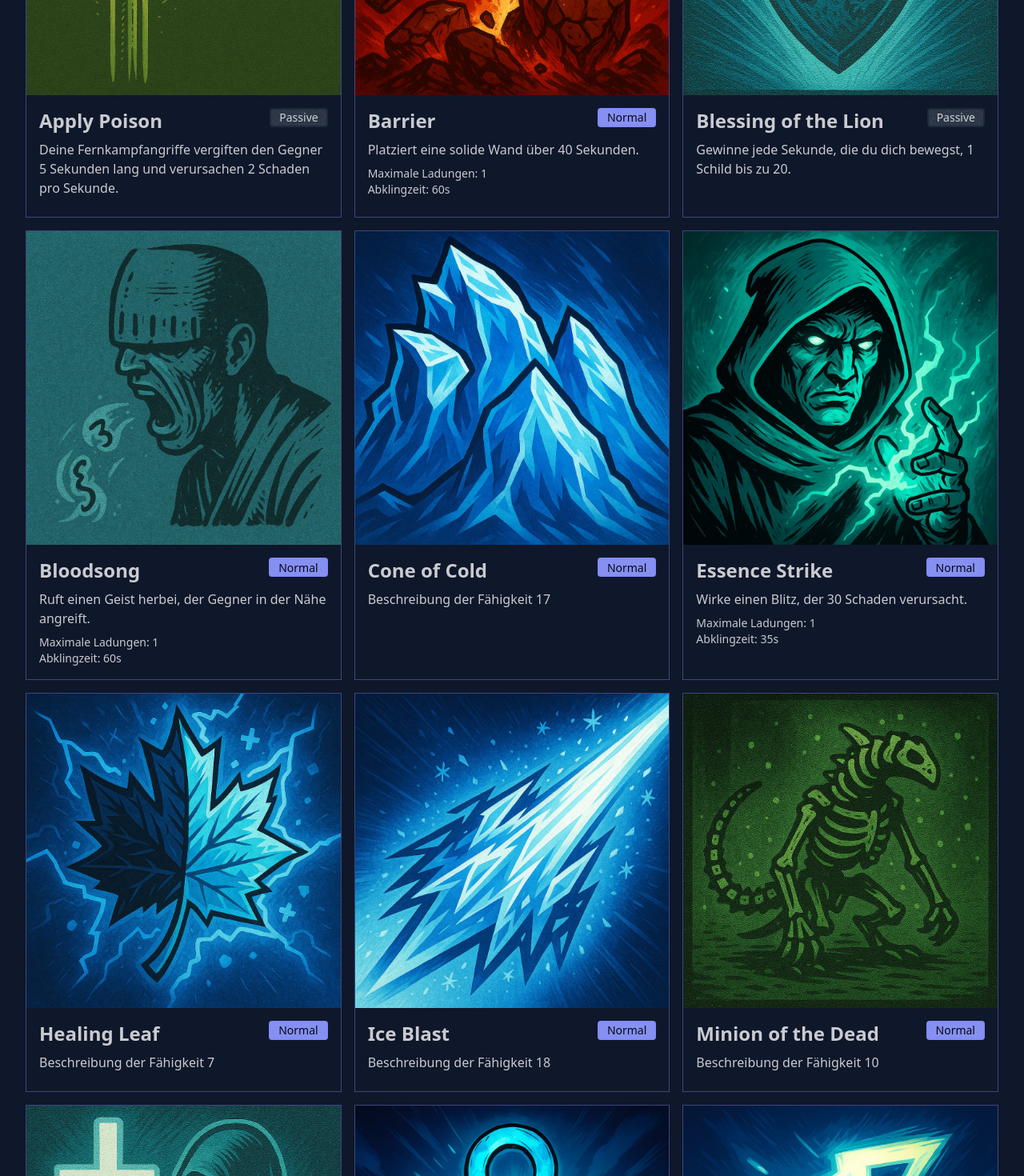
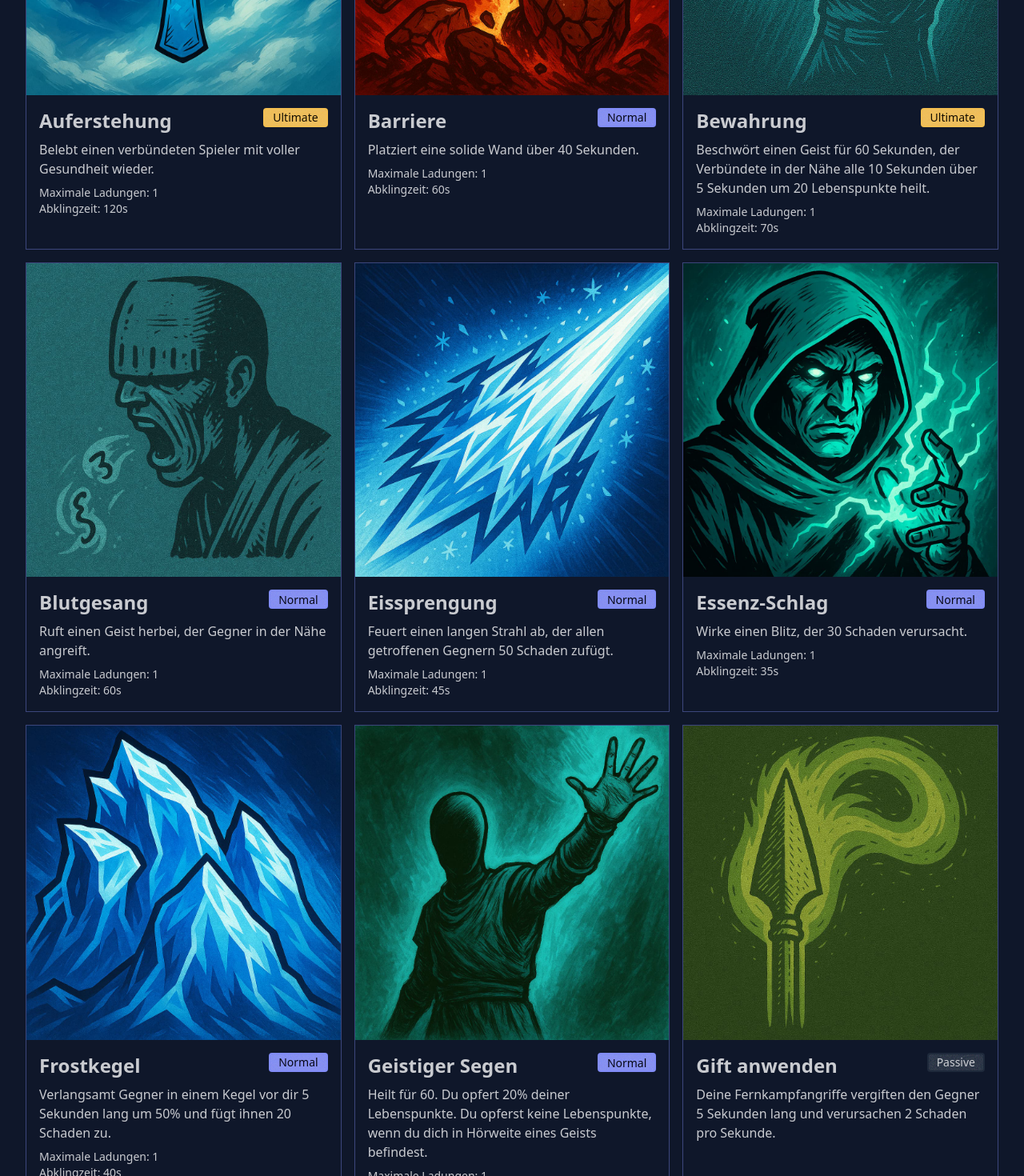
Before and after one commit to VoxelCoreLab/project-alpha-website, a Vue app: page /skills in a window 1280 px wide. Shown: the part 620-2090 px from the top of the page at 80% size. Built offline with nearby package versions, Linux system fonts and the light colour scheme.

Commit message:
Update PageSkills.vue

```diff
--- a/src/pages/PageSkills.vue
+++ b/src/pages/PageSkills.vue
@@ -66,7 +66,7 @@ const breadcrumbs = [
 
 const skills: { name: string, description: string, image: string, cooldown: number, maxCharges: number, type: 'Passive' | 'Normal' | 'Ultimate' }[] = [
     {
-        name: 'Swiftness',
+        name: 'Schnelligkeit',
         description: 'Du bewegst dich 3 Sekunden lang 50% schneller.',
         image: imgSkillSwiftness,
         cooldown: 30,
@@ -74,7 +74,7 @@ const skills: { name: string, description: string, image: string, cooldown: numb
         type: 'Normal'
     },
     {
-        name: 'Spirit Blessing',
+        name: 'Geistiger Segen',
         description: 'Heilt für 60. Du opfert 20% deiner Lebenspunkte. Du opferst keine Lebenspunkte, wenn du dich in Hörweite eines Geists befindest.',
         image: imgSpiritBlessing,
         cooldown: 30,
@@ -82,7 +82,7 @@ const skills: { name: string, description: string, image: string, cooldown: numb
         type: 'Normal'
     },
     {
-        name: 'Shadow Form',
+        name: 'Schattenform',
         description: 'Du bewegst dich 15 Sekunden lang 10% schneller und erleidest nur 50% des eingehenden Schadens.',
         image: imgShadowForm,
         cooldown: 70,
@@ -90,7 +90,7 @@ const skills: { name: string, description: string, image: string, cooldown: numb
         type: 'Ultimate'
     },
     {
-        name: 'Apply Poison',
+        name: 'Gift anwenden',
         description: 'Deine Fernkampfangriffe vergiften den Gegner 5 Sekunden lang und verursachen 2 Schaden pro Sekunde.',
         image: imgPoision,
         cooldown: 0,
@@ -98,15 +98,15 @@ const skills: { name: string, description: string, image: string, cooldown: numb
         type: 'Passive'
     },
     {
-        name: 'Shield Guard',
-        description: 'Schildert einen Spieler für 25.',
+        name: 'Schildwache',
+        description: 'Schildet einen Spieler für 25.',
         image: imgShieldGuard,
         cooldown: 30,
         maxCharges: 1,
         type: 'Normal'
     },
     {
-        name: 'Shielding Hands',
+        name: 'Schützende Hände',
         description: 'Reduziert 20 Sekunden lang den eingehenden Schaden um 3.',
         image: imgShieldingHands,
         cooldown: 40,
@@ -114,7 +114,7 @@ const skills: { name: string, description: string, image: string, cooldown: numb
         type: 'Normal'
     },
     {
-        name: 'Healing Leaf',
+        name: 'Heilendes Blatt',
         description: 'Beschreibung der Fähigkeit 7',
         image: imgHealingLeaf,
         cooldown: 0,
@@ -122,7 +122,7 @@ const skills: { name: string, description: string, image: string, cooldown: numb
         type: 'Normal'
     },
     {
-        name: 'Resurrection',
+        name: 'Auferstehung',
         description: 'Belebt einen verbündeten Spieler mit voller Gesundheit wieder.',
         image: imgResurrection,
         cooldown: 120,
@@ -130,7 +130,7 @@ const skills: { name: string, description: string, image: string, cooldown: numb
         type: 'Ultimate'
     },
     {
-        name: 'Rune of Healing',
+        name: 'Rune der Heilung',
         description: 'Heilt 30 Lebenspunkte. Heilt 60 weitere Lebenspunkte über 5 Sekunden, wenn das Ziel unter 50% Gesundheit hat.',
         image: imgRuneOfHealing,
         cooldown: 60,
@@ -138,7 +138,7 @@ const skills: { name: string, description: string, image: string, cooldown: numb
         type: 'Ultimate'
     },
     {
-        name: 'Minion of the Dead',
+        name: 'Lakai der Toten',
         description: 'Beschreibung der Fähigkeit 10',
         image: imgMinionOfTheDead,
         cooldown: 0,
@@ -146,7 +146,7 @@ const skills: { name: string, description: string, image: string, cooldown: numb
         type: 'Normal'
     },
     {
-        name: 'Blessing of the Lion',
+        name: 'Segen des Löwen',
         description: 'Gewinne jede Sekunde, die du dich bewegst, 1 Schild bis zu 20.',
         image: imgBlessingOfTheLion,
         cooldown: 0,
@@ -154,7 +154,7 @@ const skills: { name: string, description: string, image: string, cooldown: numb
         type: 'Passive'
     },
     {
-        name: 'Preservation',
+        name: 'Bewahrung',
         description: 'Beschwört einen Geist für 60 Sekunden, der Verbündete in der Nähe alle 10 Sekunden über 5 Sekunden um 20 Lebenspunkte heilt.',
         image: imgPreservation,
         cooldown: 70,
@@ -162,7 +162,7 @@ const skills: { name: string, description: string, image: string, cooldown: numb
         type: 'Ultimate'
     },
     {
-        name: 'Bloodsong',
+        name: 'Blutgesang',
         description: 'Ruft einen Geist herbei, der Gegner in der Nähe angreift.',
         image: imgBloodsong,
         cooldown: 60,
@@ -170,7 +170,7 @@ const skills: { name: string, description: string, image: string, cooldown: numb
         type: 'Normal'
     },
     {
-        name: 'Essence Strike',
+        name: 'Essenz-Schlag',
         description: 'Wirke einen Blitz, der 30 Schaden verursacht.',
         image: imgEssenceStrike,
         cooldown: 35,
@@ -178,7 +178,7 @@ const skills: { name: string, description: string, image: string, cooldown: numb
         type: 'Normal'
     },
     {
-        name: 'Soul Mend',
+        name: 'Seelenheilung',
         description: 'Heilt für 40. Entfernt einen Zustand für jeden Geist in Hörweite.',
         image: imgSouldMend,
         cooldown: 40,
@@ -186,7 +186,7 @@ const skills: { name: string, description: string, image: string, cooldown: numb
         type: 'Normal'
     },
     {
-        name: 'Barrier',
+        name: 'Barriere',
         description: 'Platziert eine solide Wand über 40 Sekunden.',
         image: imgBarrier,
         cooldown: 60,
@@ -194,19 +194,19 @@ const skills: { name: string, description: string, image: string, cooldown: numb
         type: 'Normal'
     },
     {
-        name: 'Cone of Cold',
-        description: 'Beschreibung der Fähigkeit 17',
+        name: 'Frostkegel',
+        description: 'Verlangsamt Gegner in einem Kegel vor dir 5 Sekunden lang um 50% und fügt ihnen 20 Schaden zu.',
         image: imgConeOfCold,
-        cooldown: 0,
-        maxCharges: 0,
+        cooldown: 40,
+        maxCharges: 1,
         type: 'Normal'
     },
     {
-        name: 'Ice Blast',
-        description: 'Beschreibung der Fähigkeit 18',
+        name: 'Eissprengung',
+        description: 'Feuert einen langen Strahl ab, der allen getroffenen Gegnern 50 Schaden zufügt.',
         image: imgIceBlast,
-        cooldown: 0,
-        maxCharges: 0,
+        cooldown: 45,
+        maxCharges: 1,
         type: 'Normal'
     }
 ]
```
